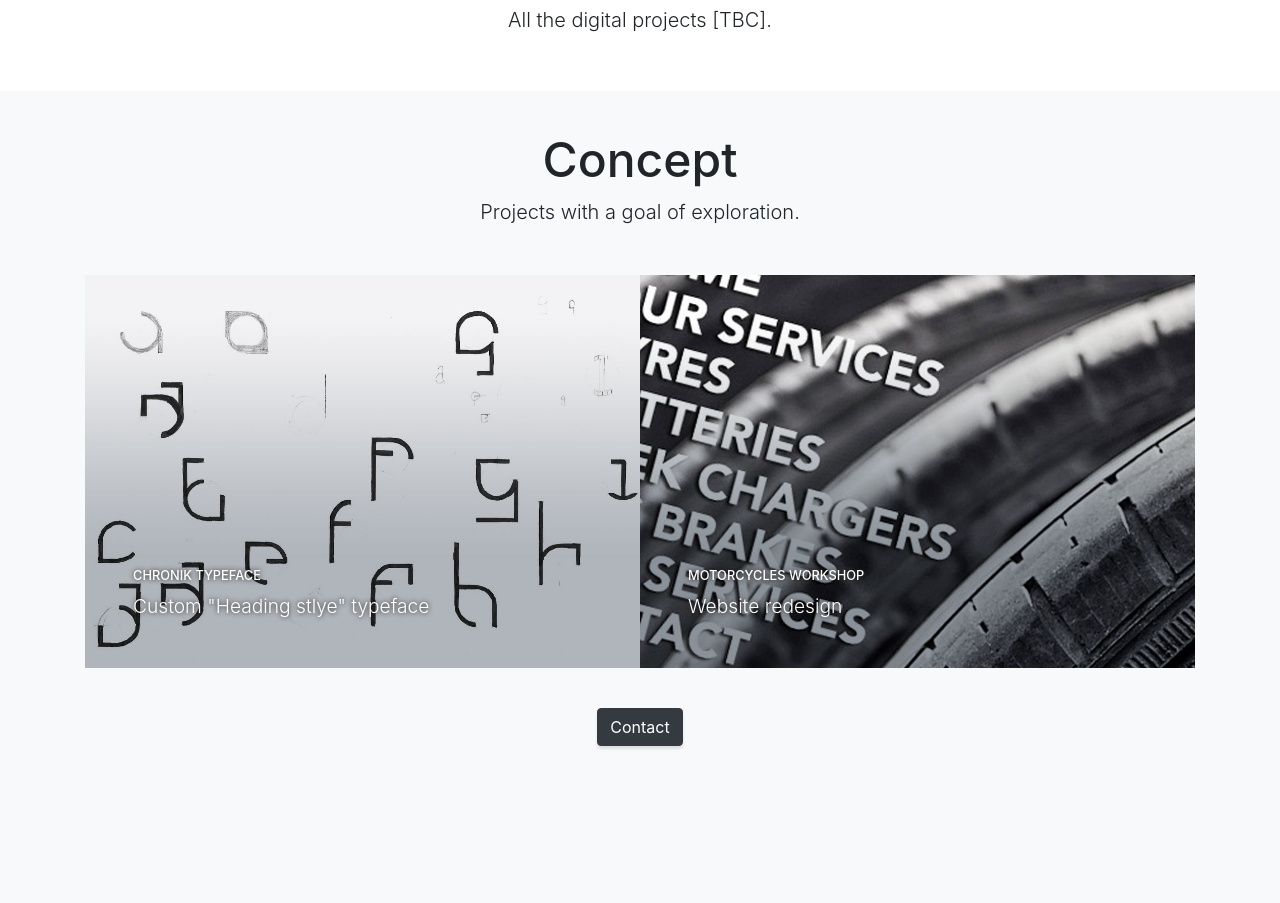
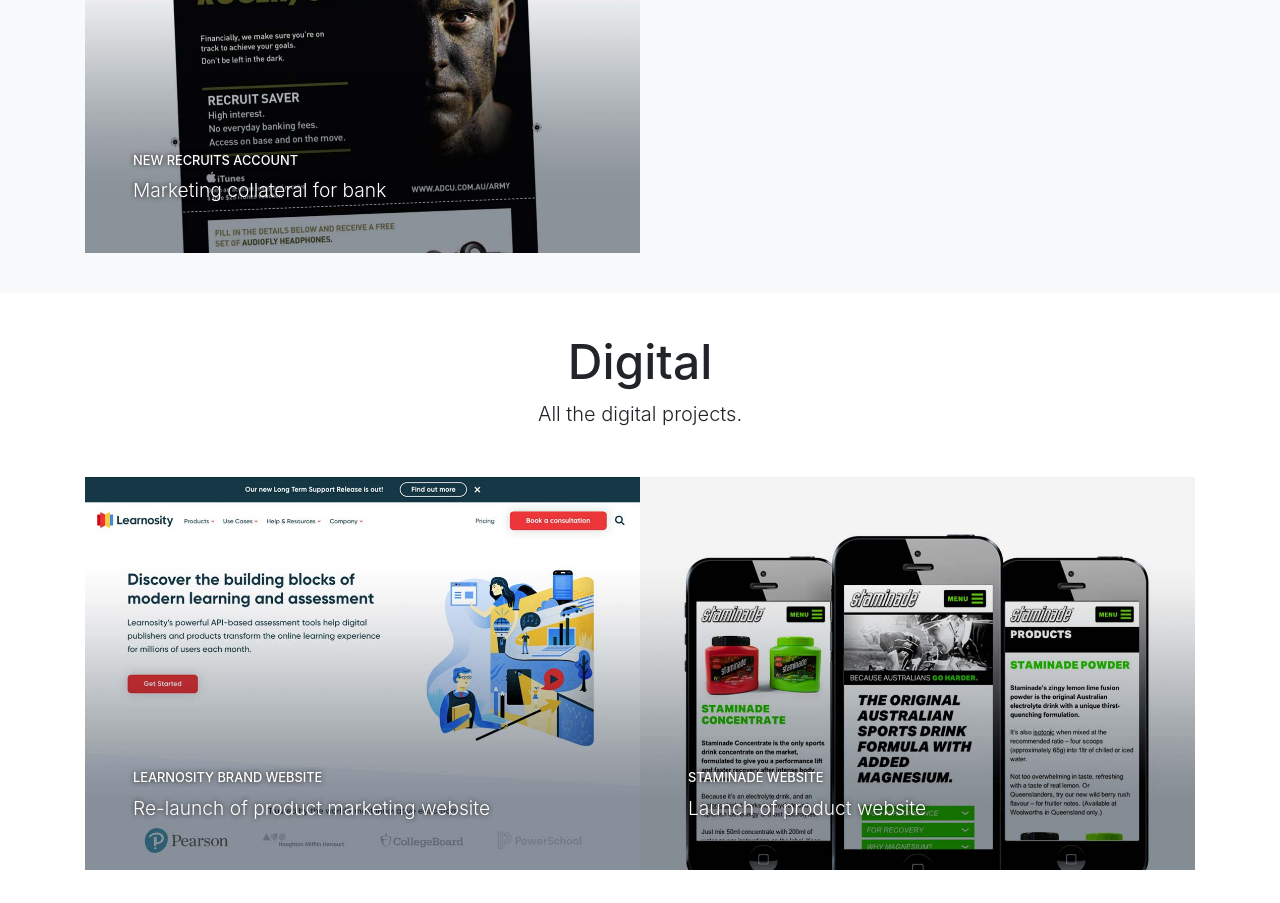
Before and after one commit to digitlcraft/digitlcraft-2019, a website with bundled scripts: page full-works.html in a window 1280 px wide. Shown: the part 1511-2414 px from the top of the page. Built offline with nearby package versions, Linux system fonts and the light colour scheme.

Commit message:
new files and work

```diff
--- a/full-works.html
+++ b/full-works.html
@@ -129,15 +129,29 @@
             </a>
           </div>
           <div class="col-lg-6">
-          <a class="portfolio-item" href="#">
+            <a class="portfolio-item" href="img/print-portfolio-adcu-homeloans-0.jpg" data-lightbox="homeloan-set" data-title="Homeloan campaign." alt="Image set displaying homeloan campaign" title="Open gallery for homeloan campaign images">
               <span class="caption">
                 <span class="caption-content">
                   <h2>Marketing campaign</h2>
                   <p class="mb-0">Not like ordinary homeloans</p>
                 </span>
               </span>
-            <img class="img-fluid" src="img/portfolio-4.jpg" alt="">
+              <img class="img-fluid" src="img/print-portfolio-adcu-homeloans-tile.jpg" href="">
+              <a href="img/print-portfolio-adcu-homeloans-1.jpg" data-lightbox="homeloan-set" data-title="Homeloan campaign."></a>
             </a>
+          </div>
+          <div class="col-lg-6">
+            <a class="portfolio-item" href="img/print-portfolio-adcu-recruits-tile.jpg" data-lightbox="recruits-set" data-title="New Recruits campaign." alt="Image set displaying flyers for product advertising" title="Open gallery for new recruit flyers">
+              <span class="caption">
+                <span class="caption-content">
+                <h2>New recruits account</h2>
+                <p class="mb-0">Marketing collateral for bank</p>
+                </span>
+              </span>
+              <img class="img-fluid" src="img/print-portfolio-adcu-recruits-tile.jpg" href="">
+              <a href="img/print-portfolio-adcu-homeloans-1.jpg" data-lightbox="recruits-set" data-title="New Recruits campaign."></a>
+            </a>
+          </div>
         </div>
       </div>
     </div>
@@ -145,11 +159,36 @@
   </section>
 
   <!-- Portfolio Digital -->
-  <section class="content-section-small" id="about">
+  <section class="content-section-small" id="digital">
       <div class="container">
         <div class="content-section-heading text-center">
           <h2>Digital</h2>
-          <p class="lead">All the digital projects [TBC].</p>
+          <p class="lead mb-5">All the digital projects.</p>
+        </div>
+        <div class="row no-gutters">
+          <div class="col-lg-6">
+            <a class="portfolio-item" href="img/digital-portfolio-learnosity-0.jpg" data-lightbox="learnosity-set" data-title="Product Marketing website." alt="Image set displaying Learnosity website" title="Open gallery for Learnosity webiste">
+              <span class="caption">
+                <span class="caption-content">
+                  <h2>Learnosity brand website</h2>
+                  <p class="mb-0">Re-launch of product marketing website</p>
+                </span>
+              </span>
+              <img class="img-fluid" src="img/digital-portfolio-learnosity-tile.jpg" href="img/digital-portfolio-learnosity-0.jpg">
+              <a href="img/digital-portfolio-learnosity-0.jpg" data-lightbox="learnosity-set" data-title="Product Marketing website."></a>
+            </a>
+          </div>
+          <div class="col-lg-6">
+            <a class="portfolio-item" href="img/digital-portfolio-staminade-0.jpg" data-lightbox="staminade-set" data-title="Product Marketing website." alt="Image set displaying Staminade website" title="Open gallery for Staminade webiste">
+              <span class="caption">
+                <span class="caption-content">
+                  <h2>Staminade website</h2>
+                  <p class="mb-0">Launch of product website</p>
+                </span>
+              </span>
+              <img class="img-fluid" src="img/digital-portfolio-staminade-tile.jpg" href="img/digital-portfolio-staminade-0.jpg">
+              <a href="img/digital-portfolio-staminade-1.jpg" data-lightbox="staminade-set" data-title="Product Marketing website."></a>
+            </a>
           </div>
       </div>
     </div>
@@ -168,7 +207,7 @@
               <span class="caption">
                 <span class="caption-content">
                   <h2>Chronik typeface</h2>
-                  <p class="mb-0">Custom "Heading stlye" typeface </p>
+                  <p class="mb-0">Handcrafted heading-style typeface</p>
                 </span>
               </span>
               <img class="img-fluid" src="img/concept-portfolio-chronik-tile.jpg" href="img/concept-portfolio-chronik-0.jpg">
@@ -206,13 +245,13 @@
     <div class="container">
       <ul class="list-inline mb-5">
         <li class="list-inline-item">
-          <a class="social-link rounded-circle text-white mr-3" href="#">
+          <a class="social-link rounded-circle text-white mr-3" href="https://www.linkedin.com/in/andycrozier/" target="blank">
             <i class="icon ion-logo-linkedin"></i>
           </a>
         </li>
         <li class="list-inline-item">
-          <a class="social-link rounded-circle text-white mr-3" href="#">
-            <i class="icon-social-twitter"></i>
+          <a class="social-link rounded-circle text-white mr-3" href="https://cargocollective.com/red-designsuk" target="blank">
+            <i class="icon ion-md-shirt"></i>
           </a>
         </li>
         <li class="list-inline-item">
```
Also changed, not shown: index.html (+4 -4 lines), img/digital-portfolio-learnosity-0.jpg (added), img/digital-portfolio-learnosity-tile.jpg (added), img/digital-portfolio-staminade-0.jpg (added), img/digital-portfolio-staminade-1.jpg (added), img/digital-portfolio-staminade-tile.jpg (added), img/print-portfolio-adcu-homeloans-0.jpg (added), img/print-portfolio-adcu-homeloans-1.jpg (added), img/print-portfolio-adcu-homeloans-tile.jpg (renamed from img/portfolio-4.jpg), img/print-portfolio-adcu-recruits-tile.jpg (added), 2 other files. Lines whose indentation alone changed are shown as unchanged.
